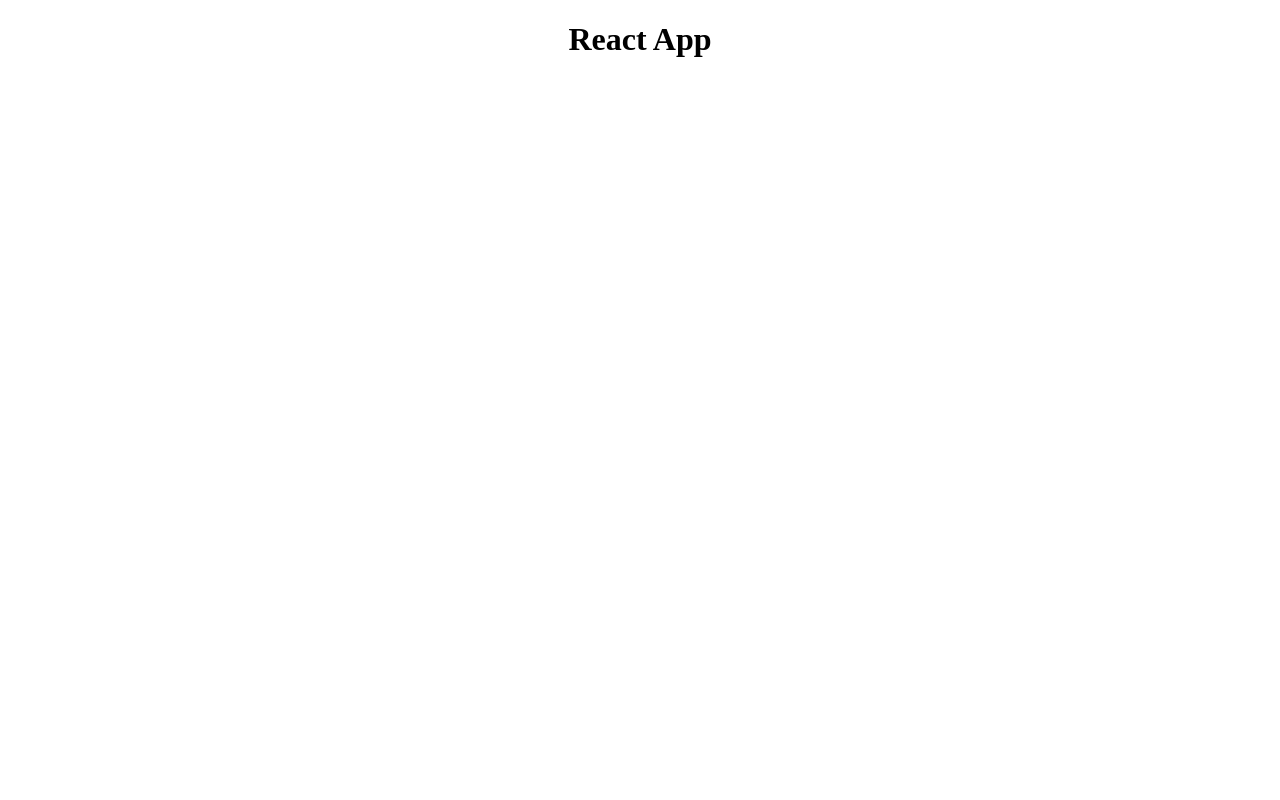
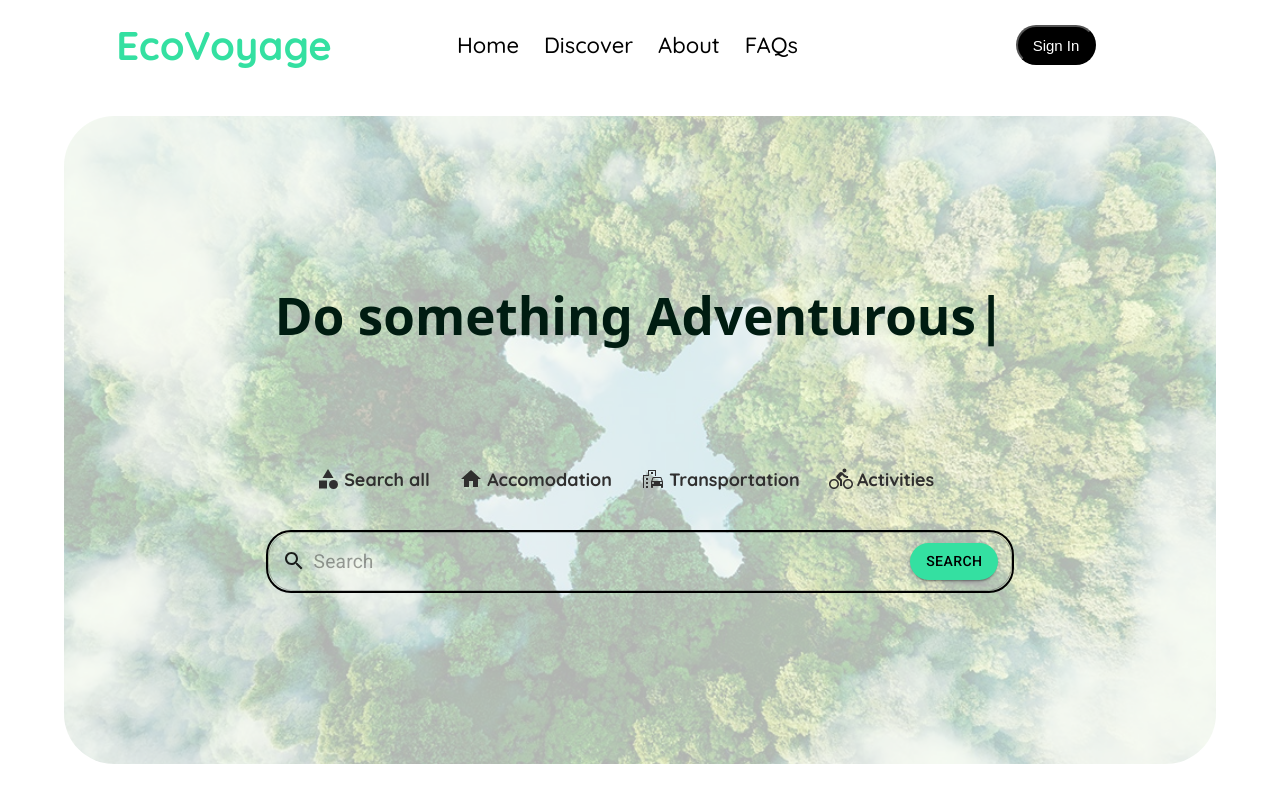
Before and after one commit to Nagpal45/Ecovoyage, a React (Create React App) app in the folder client/: page / in a window 1280 px wide. Built offline with nearby package versions, Linux system fonts and the light colour scheme.

Commit message:
navbar and destinationInput frontend

```diff
--- a/client/package.json
+++ b/client/package.json
@@ -3,12 +3,18 @@
   "version": "0.1.0",
   "private": true,
   "dependencies": {
+    "@fortawesome/fontawesome-svg-core": "^6.4.2",
+    "@fortawesome/free-solid-svg-icons": "^6.4.2",
+    "@fortawesome/react-fontawesome": "^0.2.0",
+    "@material-ui/core": "^4.12.4",
+    "@material-ui/icons": "^4.11.3",
     "@testing-library/jest-dom": "^5.17.0",
     "@testing-library/react": "^13.4.0",
     "@testing-library/user-event": "^13.5.0",
     "react": "^18.2.0",
     "react-dom": "^18.2.0",
     "react-scripts": "5.0.1",
+    "typewriter-effect": "^2.21.0",
     "web-vitals": "^2.1.4"
   },
   "scripts": {
--- a/client/public/index.html
+++ b/client/public/index.html
@@ -8,7 +8,15 @@
       name="description"
       content="Web site created using create-react-app"
     />
-    <title>React App</title>
+    <link rel="preconnect" href="https://fonts.googleapis.com">
+<link rel="preconnect" href="https://fonts.gstatic.com" crossorigin>
+<link href="https://fonts.googleapis.com/css2?family=Quicksand:wght@300;400;500;600;700&family=Roboto:wght@100;300;400;500;700;900&display=swap" rel="stylesheet">
+    <style>
+      *{
+        margin: 0;
+      }
+    </style>
+    <title>EcoVoyage</title>
   </head>
   <body>
     <noscript>You need to enable JavaScript to run this app.</noscript>
--- a/client/src/App.js
+++ b/client/src/App.js
@@ -1,9 +1,13 @@
 import './App.css';
+import Destination from './components/destinationInput/destination';
+import Navbar from './components/navbar/navbar';
+
 
 function App() {
   return (
     <div className="App">
-      <h1>React App</h1>
+      <Navbar/>
+      <Destination/>
     </div>
   );
 }
--- a/client/src/components/destinationInput/destination.css
+++ b/client/src/components/destinationInput/destination.css
@@ -0,0 +1,101 @@
+.destination{
+    width: 100%;
+    margin: 0;padding: 0;
+    height: calc(100vh - 80px);
+    display: flex;
+    justify-content: center;
+    align-items: center;
+    flex-direction: column;
+    font-family: 'Quicksand', sans-serif;
+    font-weight: 500;
+}
+
+
+
+.wrapper{
+    padding: 0;
+    position: relative;
+    width: 90%;
+  height: 90%;
+  color: #000;
+  text-align: center;
+  display: flex;
+    justify-content: center;
+    align-items: center;
+    flex-direction: column;
+}
+
+.wrapper::before {
+    content: "";
+    position: absolute;
+    top: 0;
+    left: 0;
+    width: 100%;
+    height: 100%;
+    background-color: rgba(0, 0, 0, 0.3);
+    border-radius: 50px;
+    z-index: -1;
+  }
+
+  .wrapper::before {
+    background-image: url("/public/images/WhatsApp Image 2023-09-22 at 15.34.18.jpg");
+    background-size: cover;
+    background-repeat: no-repeat;
+    background-position: center center;
+    opacity: 0.3;
+  }
+
+.header{
+    flex: 5;
+    width: 100%;
+    display: flex;
+    justify-content: center;
+    align-items: flex-end;
+    font-size: 4vw;
+    font-family: system-ui, -apple-system, BlinkMacSystemFont, 'Segoe UI', Roboto, Oxygen, Ubuntu, Cantarell, 'Open Sans', 'Helvetica Neue', sans-serif;
+    color: #001c11;
+    font-weight: 700;
+}
+
+
+
+.options{
+    flex: 3;
+    width: 100%;
+    height: 50px;
+    display: flex;
+    justify-content: center;
+    align-items: flex-end;
+    padding-bottom: 1vw;
+
+}
+
+
+
+.searchBar{
+    flex: 5;
+    width: 100%;
+    display: flex;
+    align-items: flex-start;
+    justify-content: center;
+    position: relative;
+    padding-top: 2vw;
+
+}
+
+
+.optionName{
+    padding-left: 0.3vw;
+    font-weight: 700;
+}
+
+.option{
+    color: rgb(48, 47, 47);
+    padding-right: 2.3vw;
+    font-size: 1.4vw;
+    cursor: pointer;
+    display: flex;
+    align-items: center;
+    justify-content: center;
+
+}
--- a/client/src/components/destinationInput/destination.jsx
+++ b/client/src/components/destinationInput/destination.jsx
@@ -0,0 +1,103 @@
+import React from "react";
+import "./destination.css";
+import TextField from "@material-ui/core/TextField";
+import {
+  Category,
+  DirectionsBike,
+  EmojiTransportation,
+  Home,
+  Search,
+} from "@material-ui/icons";
+import InputAdornment from "@material-ui/core/InputAdornment";
+import Button from "@material-ui/core/Button";
+import Typewriter from "typewriter-effect";
+
+export default function Destination() {
+  return (
+    <div className="destination">
+      <div className="wrapper">
+        <div className="header">
+        <Typewriter
+
+ onInit={(typewriter) => {
+     typewriter
+         .typeString("Stay Close to Nature")
+         .pauseFor(100)
+         .deleteAll()
+         .typeString("Do something Adventurous")
+          .pauseFor(100)
+          .deleteAll()
+          .typeString("Travel Sustainably")
+          .pauseFor(100)
+          .deleteAll()
+          .typeString("Save The Environment")
+          .pauseFor(100)
+          .deleteAll()
+          .start();
+ }}
+  options={{
+    autoStart: true,
+    loop: true,
+    delay: 75,
+  }}
+
+/>
+        </div>
+        <div className="options">
+          <div className="option">
+            <Category />
+            <span className="optionName">Search all</span>
+          </div>
+          <div className="option">
+            <Home />
+            <span className="optionName">Accomodation</span>
+          </div>
+          <div className="option">
+            <EmojiTransportation />
+            <span className="optionName">Transportation</span>
+          </div>
+          <div className="option">
+            <DirectionsBike />
+            <span className="optionName">Activities</span>
+          </div>
+        </div>
+        <div className="searchBar">
+          <TextField
+            variant="outlined"
+            InputProps={{
+              startAdornment: (
+                <InputAdornment position="start">
+                  <Search />
+                </InputAdornment>
+              ),
+              endAdornment: (
+                <InputAdornment position="end">
+                  <Button
+                    variant="contained"
+                    style={{
+                      borderRadius: "20px", // Adjust border radius
+                      fontSize: "1.1vw",
+                      backgroundColor: "#34e0a1",
+                      color: "#000000",
+                    }}
+                  >
+                    search
+                  </Button>
+                </InputAdornment>
+              ),
+              style: {
+                borderRadius: "25px",
+                fontSize: "1.5vw",
+                width: "65%",
+                margin: "auto",
+                border: "2px solid #000",
+              },
+            }}
+            placeholder="Search"
+            fullWidth
+          />
+        </div>
+      </div>
+    </div>
+  );
+}
--- a/client/src/components/navbar/navbar.css
+++ b/client/src/components/navbar/navbar.css
@@ -0,0 +1,61 @@
+.navbar{
+    background-color: white;
+    color: black;
+    width: 100%;
+    height: 70px;
+    position: sticky;
+    top: 0;
+    padding-top: 10px;
+    display: flex;
+    align-items: center;
+    z-index: 999;
+    font-family: 'Quicksand', sans-serif;
+    font-weight: 500;
+}
+
+.left , .right{
+
+    flex: 7;
+    display: flex;
+    align-items: center;
+    justify-content: center;
+}
+
+.list{
+    display: flex;
+    justify-content: center;
+    margin: 0;padding: 0;
+    list-style: none;
+}
+
+
+
+.center{
+
+    flex: 6;
+    display: flex;
+    align-items: flex-start;
+    justify-content: center;
+}
+
+.signin{
+    font-size: 15px;
+    width: 80px;
+    height: 40px;
+    cursor: pointer;
+    border-radius: 20px;
+    background-color: black;
+    color: white;
+}
+
+.listItem{
+    margin-right: 25px;
+    font-size: 22px;
+    cursor: pointer;
+}
+
+.logo{
+    font-size: 40px;
+    color: #34e0a1;
+    font-weight: 700;
+}
--- a/client/src/components/navbar/navbar.jsx
+++ b/client/src/components/navbar/navbar.jsx
@@ -0,0 +1,26 @@
+import React from 'react'
+import './navbar.css'
+
+
+export default function Navbar() {
+  return (
+    <div className='navbar'>
+        <div className='left'>
+            <div className='logo'>
+            <span className='logo'>EcoVoyage</span>
+            </div>
+        </div>
+        <div className="center">
+            <ul className='list'>
+                <li className='listItem'>Home</li>
+                <li className='listItem'>Discover</li>
+                <li className='listItem'>About</li>
+                <li className='listItem'>FAQs</li>
+            </ul>
+        </div>
+        <div className="right">
+            <button className='signin'>Sign In</button>
+        </div>
+    </div>
+  )
+}
```
Also changed, not shown: client/public/images/WhatsApp Image 2023-09-22 at 15.34.18.jpg (added), client/src/pages/home/.jsx (deleted), 1 other file (tests, documents, lock files or other folders).
